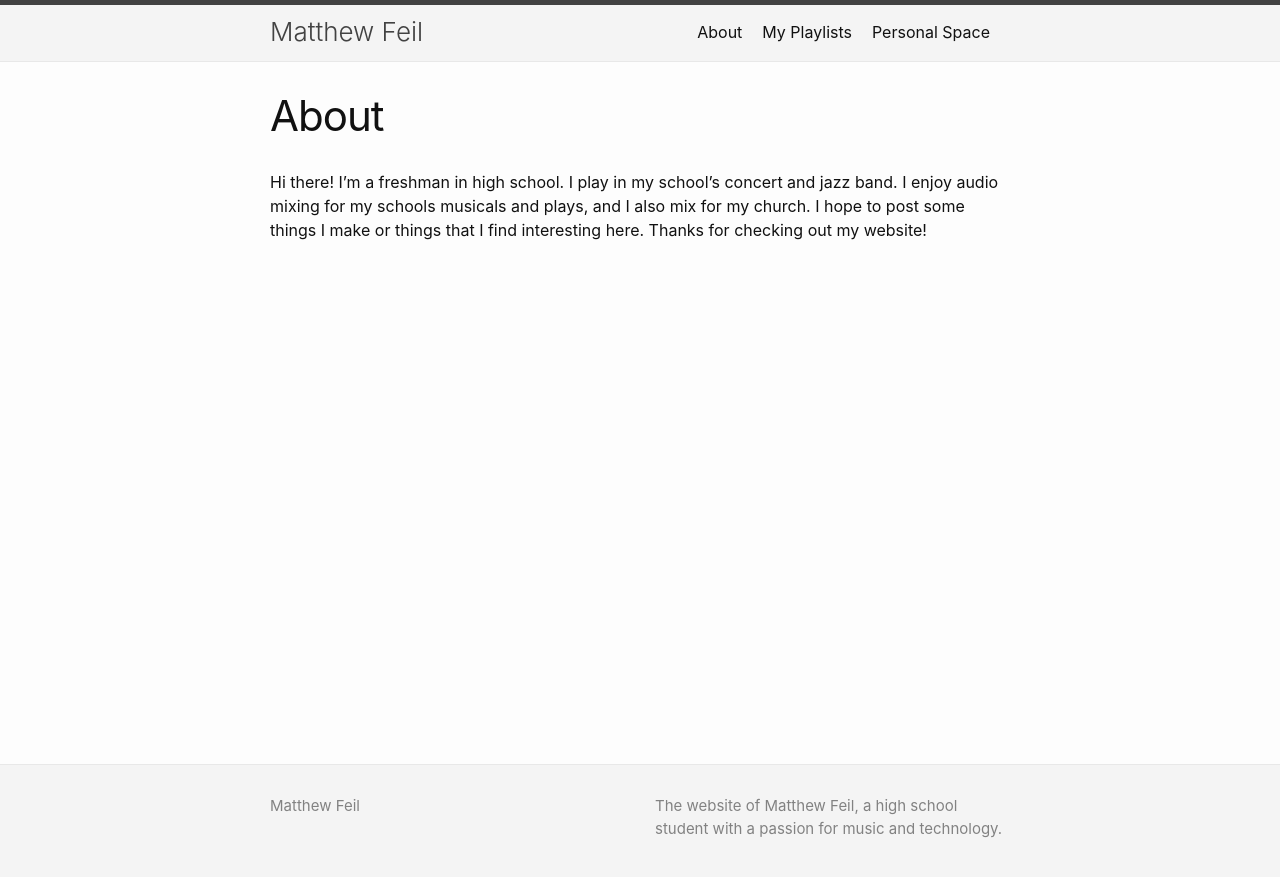
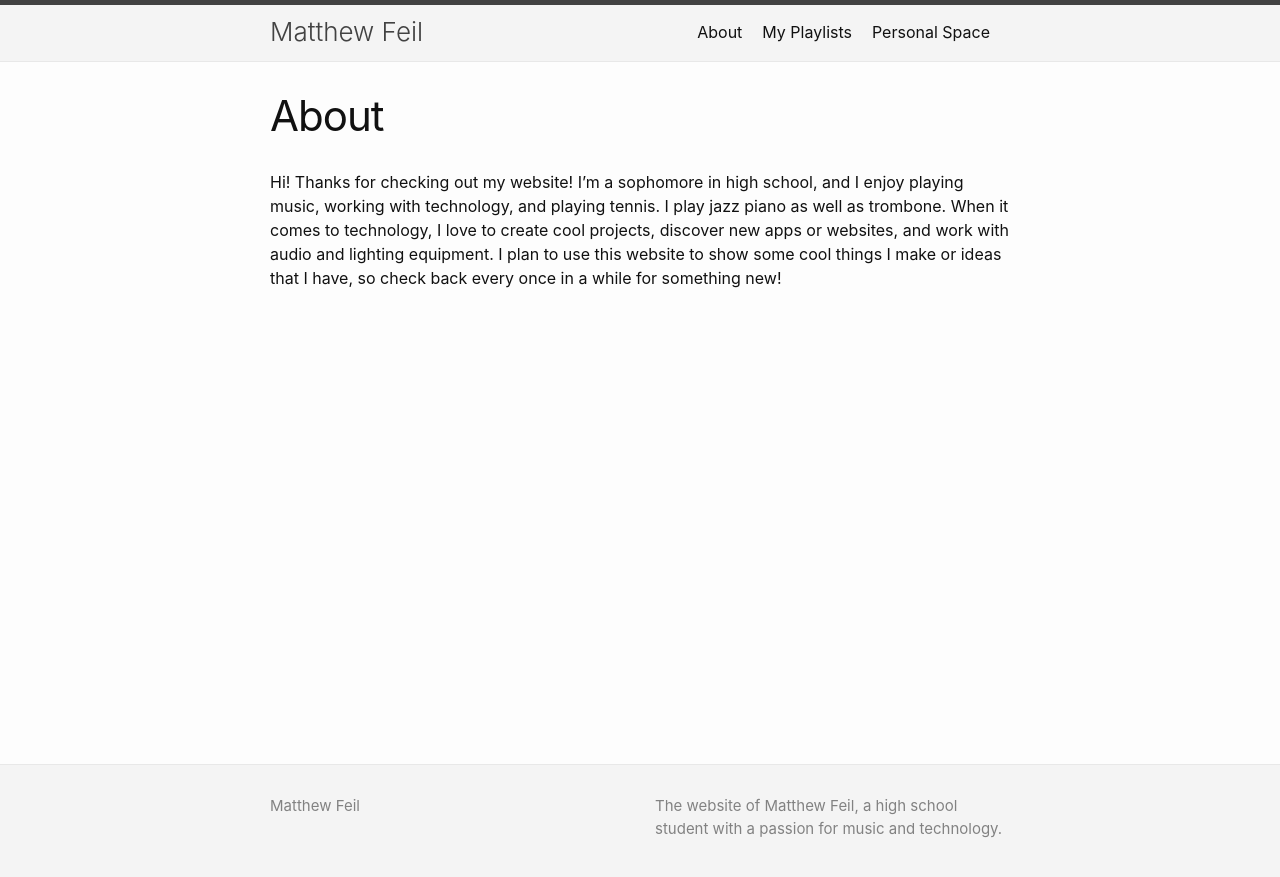
Before and after one commit to MatthewFeil/MatthewFeil.github.io, a Jekyll site: the page built from about.md, in a window 1280 px wide. Shown: the top 877 px of the page. Built offline with Jekyll 4.4.1, drawn with Linux system fonts in a browser that asks for light colours.

Commit message:
Refine lifting tracker mobile layout and about copy

```diff
--- a/about.md
+++ b/about.md
@@ -3,4 +3,4 @@ layout: page
 title: About
 permalink: /about/
 ---
-Hi there! I’m a freshman in high school. I play in my school’s concert and jazz band. I enjoy audio mixing for my schools musicals and plays, and I also mix for my church. I hope to post some things I make or things that I find interesting here. Thanks for checking out my website!
+Hi! Thanks for checking out my website! I’m a sophomore in high school, and I enjoy playing music, working with technology, and playing tennis. I play jazz piano as well as trombone. When it comes to technology, I love to create cool projects, discover new apps or websites, and work with audio and lighting equipment. I plan to use this website to show some cool things I make or ideas that I have, so check back every once in a while for something new!
```
Also changed, not shown: assets/css/lifting.css (+5 -5 lines), lifting.html (+4 -4 lines), 4 other files.
